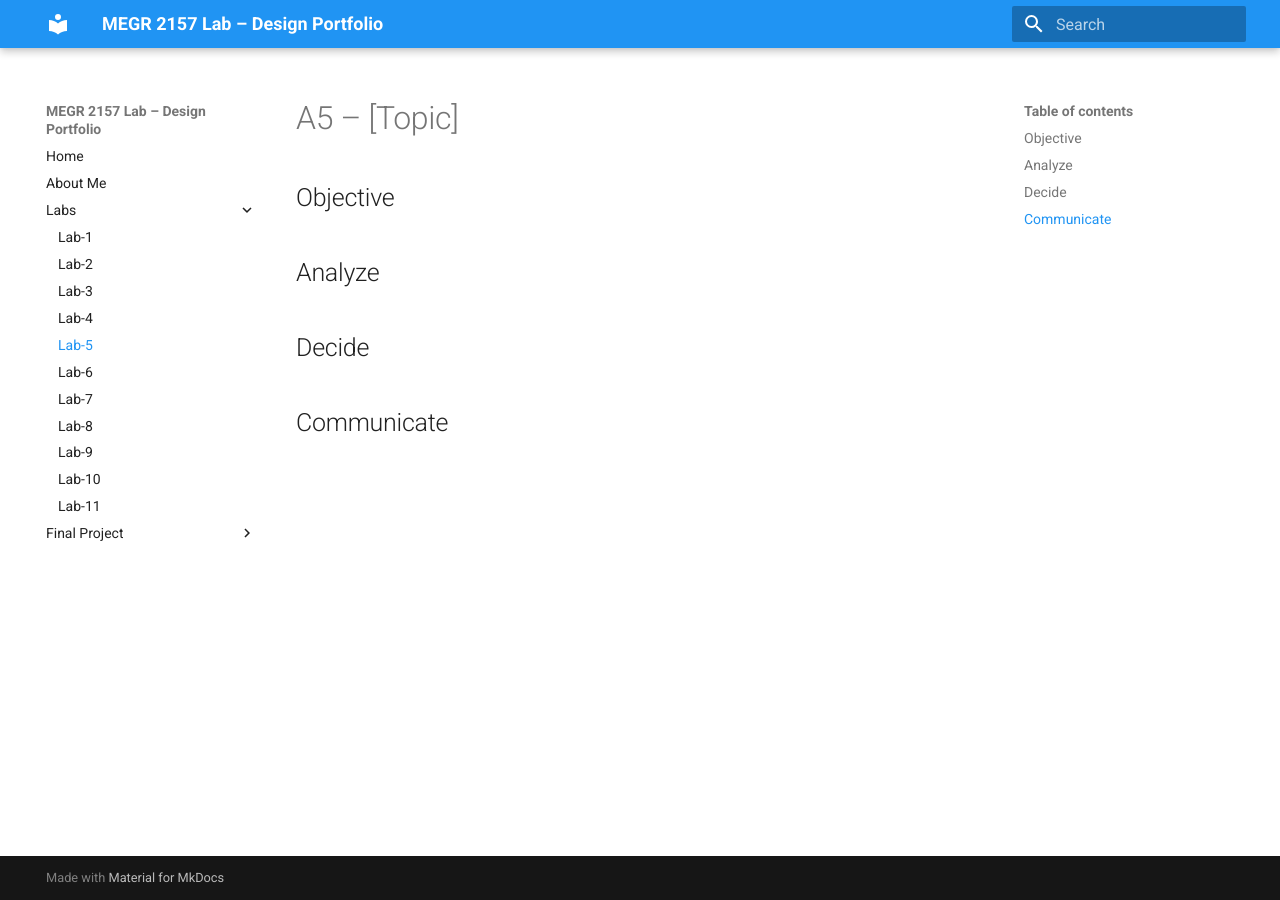
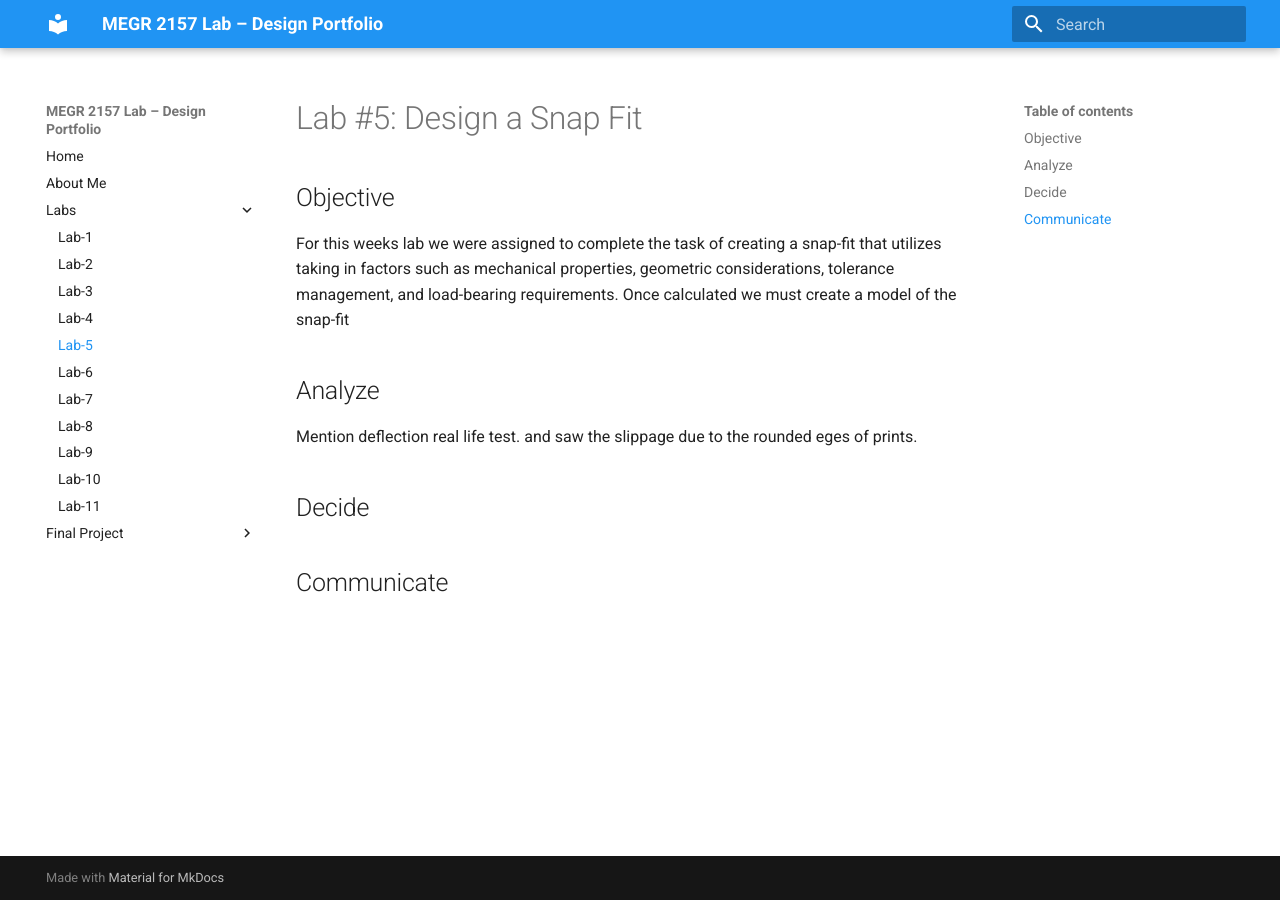
Before and after one commit to EthanMinton/Ethan-Minton-SophDesignLab-Portfolio, an MkDocs documentation site: the page built from docs/Labs/L05/index.md, in a window 1280 px wide. Built offline with MkDocs 1.6.1 and Material for MkDocs 9.7.7, drawn with Linux system fonts in a browser that asks for light colours.

Commit message:
Update index.md

```diff
--- a/docs/Labs/L05/index.md
+++ b/docs/Labs/L05/index.md
@@ -1,10 +1,12 @@
-# A5 – [Topic]
+# Lab #5: Design a Snap Fit
 
 ## Objective
 
+For this weeks lab we were assigned to complete the task of creating a snap-fit that utilizes taking in factors such as mechanical properties, geometric considerations, tolerance management, and load-bearing requirements. Once calculated we must create a model of the snap-fit
 
 ## Analyze
 
+Mention deflection real life test. and saw the slippage due to the rounded eges of prints.
 
 ## Decide
 
```
